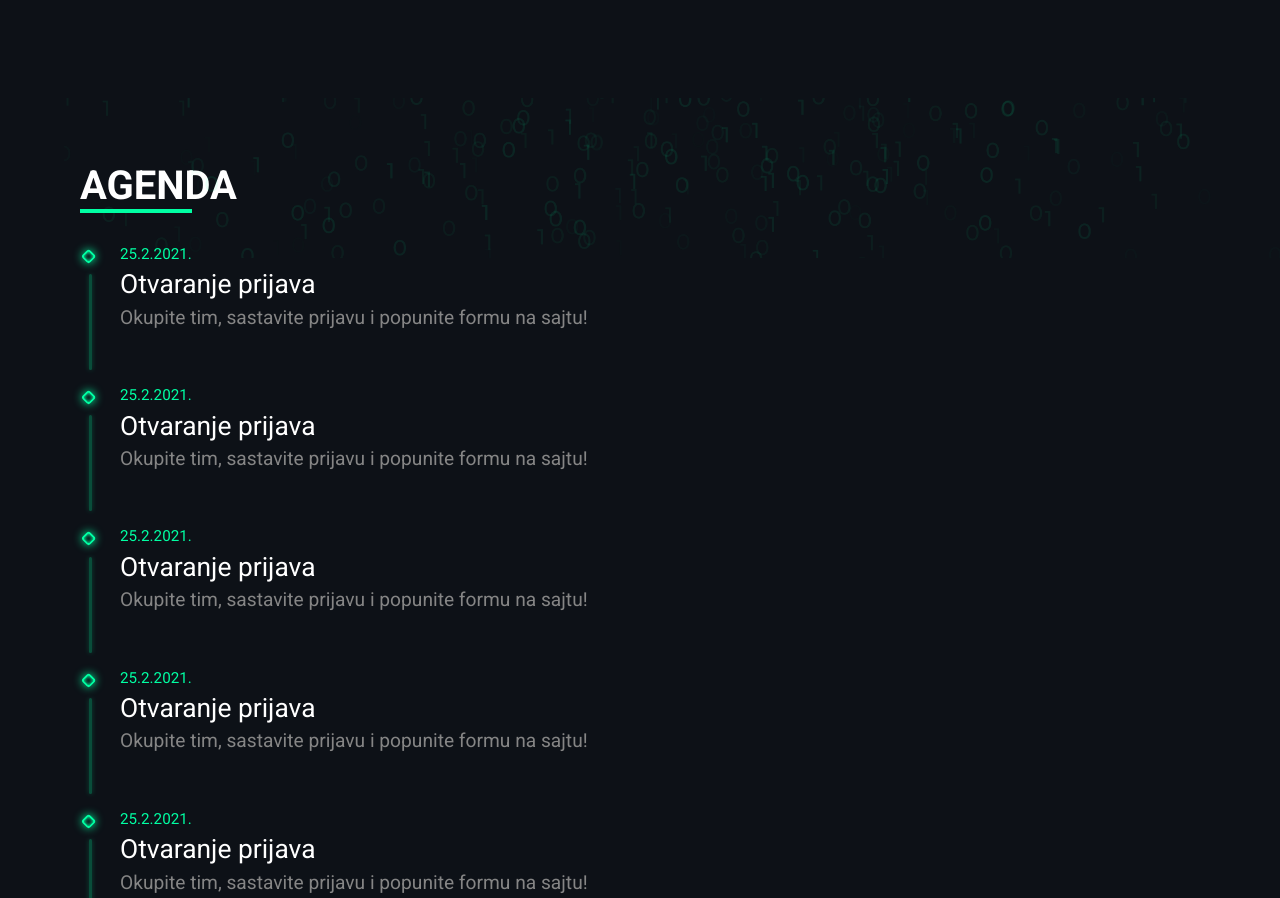
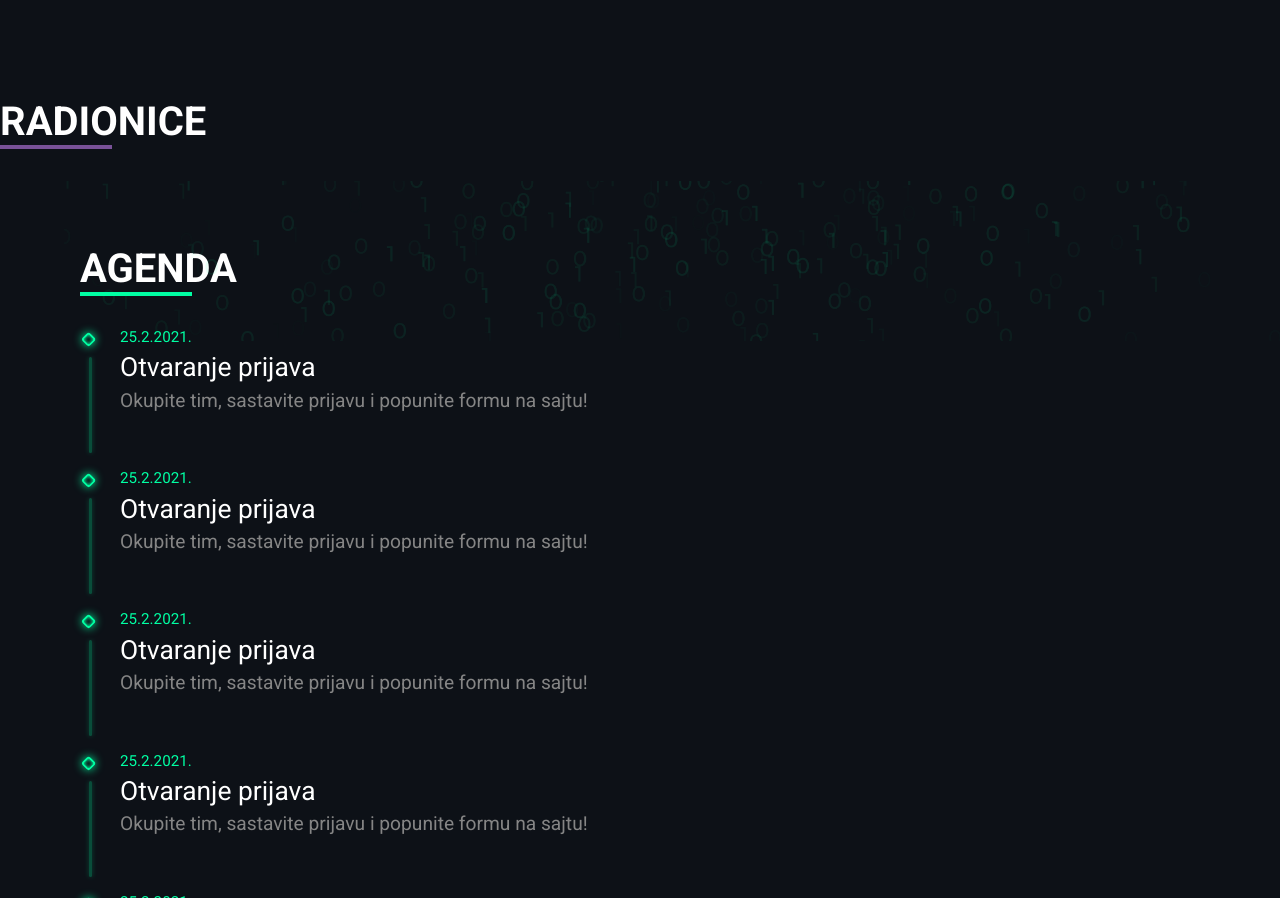
Before and after one commit to StefanJo3107/HZS-4.0-Site, a React (Create React App) app: page / in a window 1280 px wide. Shown: the part 1502-2400 px from the top of the page. Built offline with nearby package versions, Linux system fonts and the light colour scheme.

Commit message:
Zapocete radionice

```diff
--- /dev/null
+++ b/src/Components/Radionice/Radionica.scss
@@ -0,0 +1,5 @@
+@import "../../global.scss";
+
+.radionica {
+  @include box-center;
+}
--- /dev/null
+++ b/src/Components/Radionice/Radionice.jsx
@@ -0,0 +1,15 @@
+import React from 'react'
+import SectionTitle from './../Utilities/SectionTitle';
+
+const Radionice = () => {
+  return (
+    <div className="radionice">
+      <SectionTitle underline="purple" text="white">radionice</SectionTitle>
+      <div className="radionice-container">
+        {/* <Radionica /> */}
+      </div>
+    </div>
+  )
+}
+
+export default Radionice
--- a/src/Pages/Home.jsx
+++ b/src/Pages/Home.jsx
@@ -5,6 +5,7 @@ import Hero from "./../Components/Hero/Hero";
 import Agenda from "./../Components/Agenda/Agenda";
 import Footer from "../Components/Footer/Footer";
 import OProjektu from "../Components/OProjektu/OProjektu"
+import Radionice from "../Components/Radionice/Radionice";
 
 const Home = () => {
     const oProjektuSection = useRef();
@@ -30,6 +31,7 @@ const Home = () => {
             />
             <Hero />
             <OProjektu />
+            <Radionice />
             <Agenda section={agendaSection} />
             <PodsetnikPrijave />
             <Footer
```
Also changed, not shown: src/Components/Radionice/Radionica.jsx (added, +12 -0 lines), src/Components/Radionice/Radionice.scss (added).
